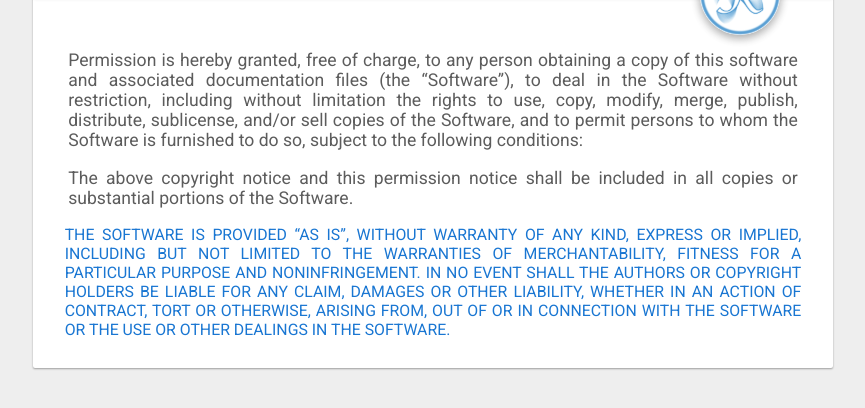
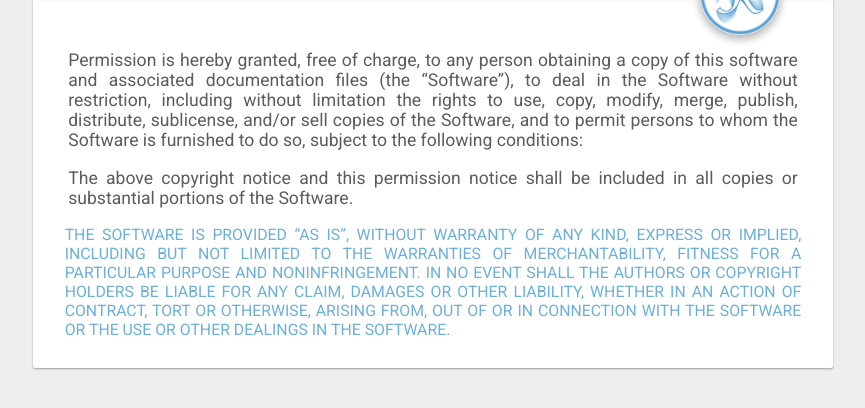
Before and after one commit to mit-license/mit-license, a plain HTML site: page index.html in a window 1280 px wide. Shown: the part 260-668 px from the top of the page, without its empty margins (207-1072 px from the left). Drawn offline with Linux system fonts and the light colour scheme.

Commit message:
Update material-blue.css

```diff
--- a/themes/material-blue.css
+++ b/themes/material-blue.css
@@ -67,7 +67,7 @@ article p {
   text-align: justify;
 }
 article p:last-child {
-  color: #1976d2;
+  color: #6bb0dc;
   padding-bottom: 1.8em;
   font-size: 0.9em;
 }
```
